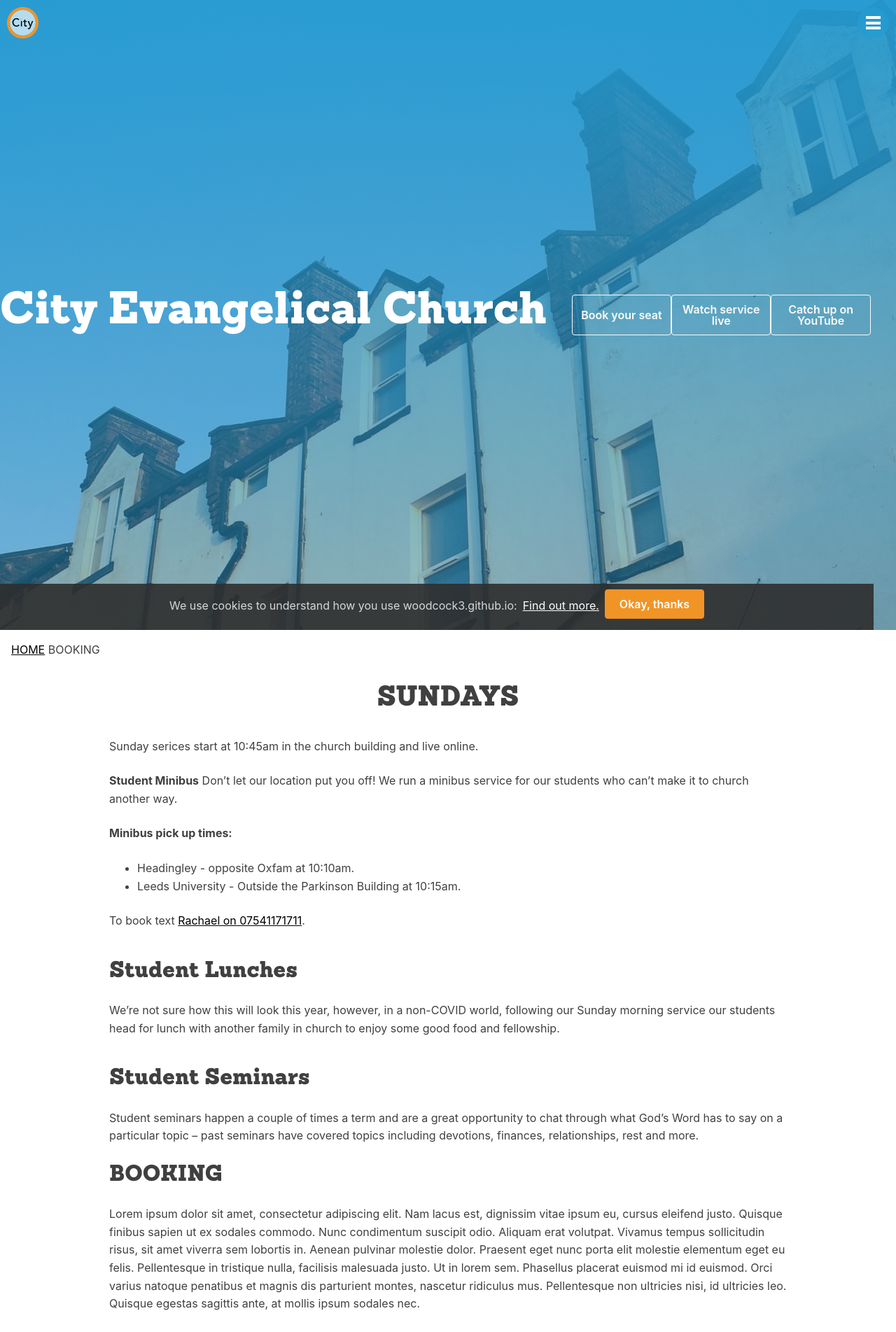
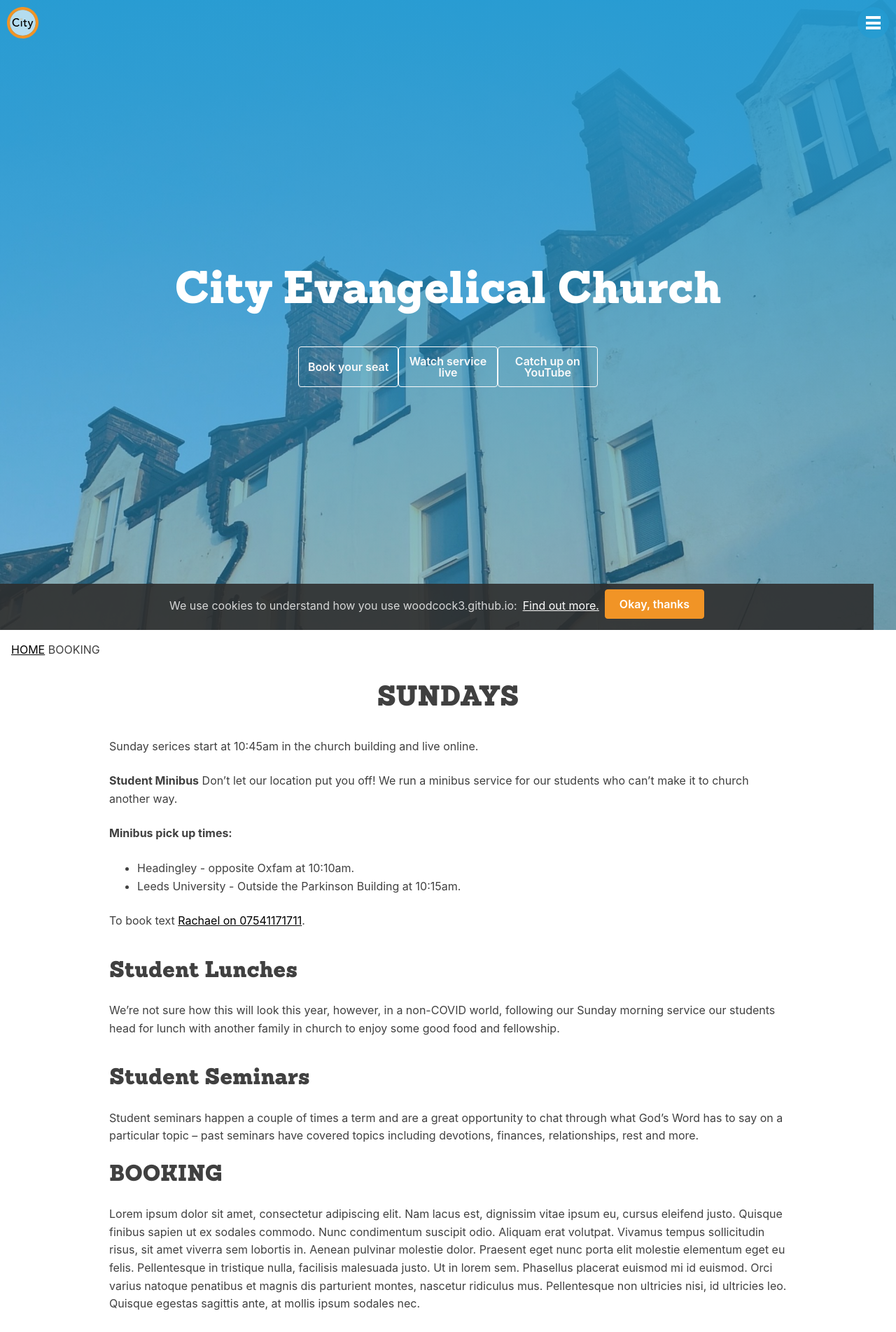
Before and after one commit to woodcox/city-jekyll, a Jekyll site: the page built from pages/_sunday/2021-01-03-booking.md, in a window 1280 px wide. Shown: the top 1903 px of the page at 70% size. Built offline with Jekyll 4.4.1, drawn with Linux system fonts in a browser that asks for light colours.

Commit message:
Update hero.html

```diff
--- a/_includes/templates/hero.html
+++ b/_includes/templates/hero.html
@@ -1,4 +1,4 @@
-<section class="hero flex-row">
+<section class="hero flex-col">
   <div class="hero-text large-container">
     <h1 class="hero-text-h1">City Evangelical Church</h1>
     <h2 class="hero-text-h2">
```
